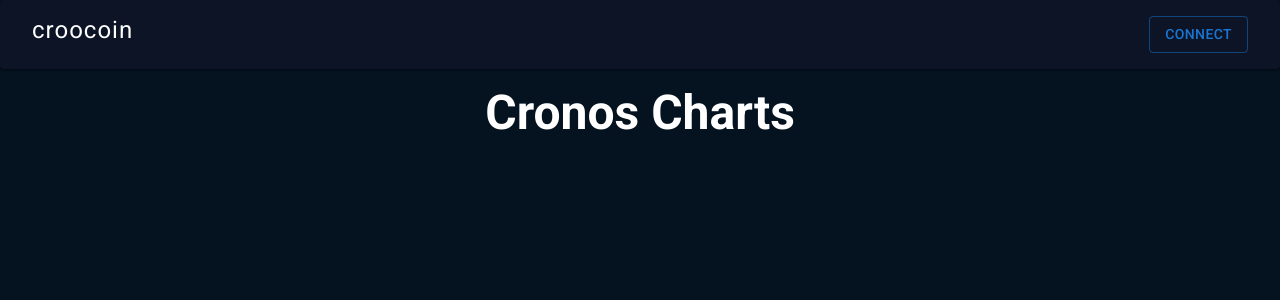
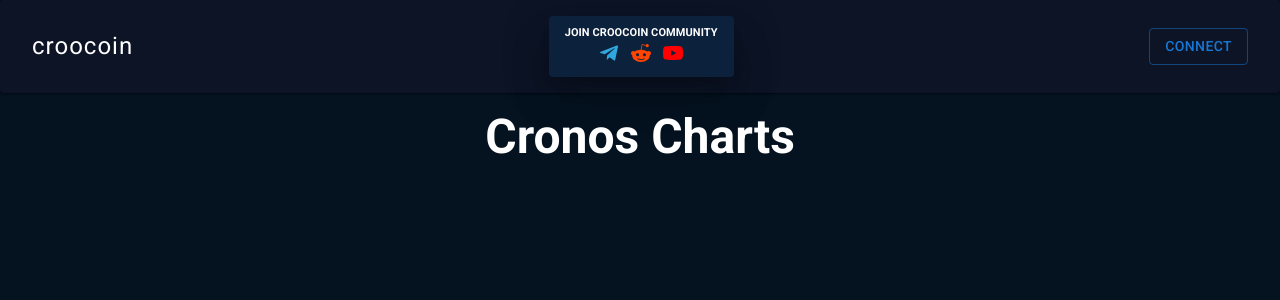
Before and after one commit to rjlacanlaled/croocoin-cronos-dextool, a React (Create React App) app: page / in a window 1280 px wide. Shown: the top 300 px of the page. Built offline with nearby package versions, Linux system fonts and the light colour scheme.

Commit message:
add community buttons

```diff
--- a/src/components/Header/Header.js
+++ b/src/components/Header/Header.js
@@ -1,4 +1,5 @@
-import { Button, Paper, Typography } from '@mui/material';
+import { Reddit, Telegram, YouTube } from '@mui/icons-material';
+import { Button, ButtonGroup, Paper, Typography } from '@mui/material';
 import { Box } from '@mui/system';
 import styled from 'styled-components';
 
@@ -10,11 +11,41 @@
                 sx={{
                     display: 'flex',
                     justifyContent: 'space-between',
+                    alignItems: 'center',
                     backgroundColor: '#0C1426',
-                    padding: '1rem 2rem 1rem 2rem'
+                    padding: '1rem 2rem 1rem 2rem',
                 }}
             >
                 <Logo>croocoin</Logo>
+                <Paper
+                    elevation={24}
+                    sx={{
+                        gap: '1rem',
+                        padding: '0.5rem 1rem 0.5rem 1rem',
+                        width: 'fit-content',
+                        backgroundColor: 'rgb(16, 153, 250, 0.1)',
+                    }}
+                >
+                    <Typography
+                        variant='subtitle2'
+                        component='h4'
+                        sx={{ color: 'hsl(0, 0%, 100%)' }}
+                        fontSize={11}
+                        fontWeight={900}
+                    >
+                        JOIN CROOCOIN COMMUNITY
+                    </Typography>
+
+                    <ButtonGroup variant='outlined' aria-label='outlined button group' sx={{
+                        width: '100%',
+                        justifyContent: 'center',
+                        gap: '0.5rem'
+                    }}>
+                        <Telegram htmlColor='#31A8DD' />
+                        <Reddit htmlColor='#FF4500'/>
+                        <YouTube htmlColor="#FF0000" />
+                    </ButtonGroup>
+                </Paper>
                 <CronosButton>Connect</CronosButton>
             </Paper>
         </Box>
@@ -30,8 +61,8 @@
 };
 
 const CronosButton = ({ children }) => {
-    return <Button variant="outlined">{children}</Button>
-}
+    return <Button variant='outlined'>{children}</Button>;
+};
 
 const Container = styled.div`
     position: sticky;
```
